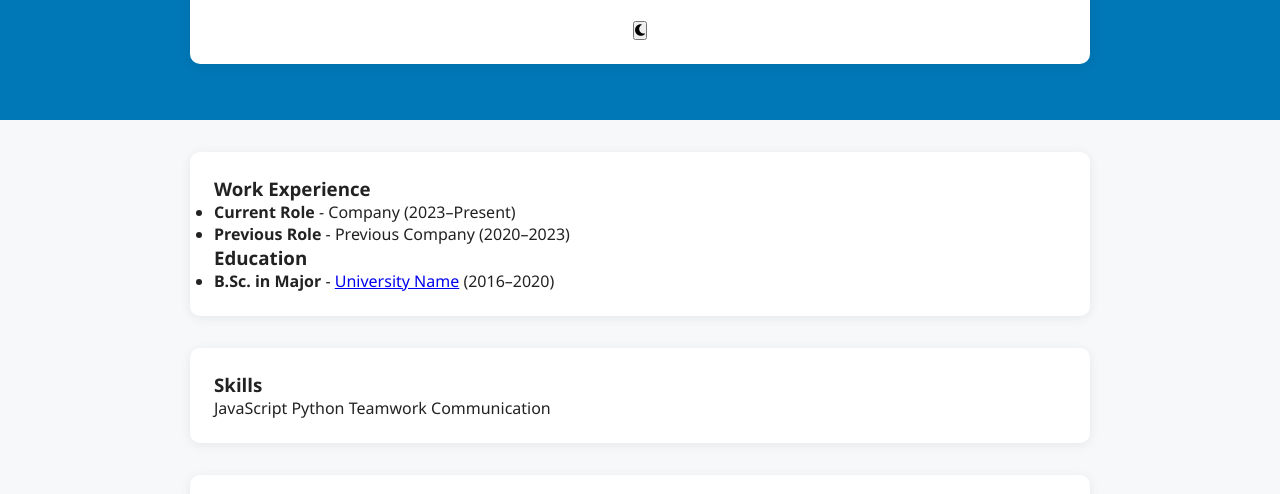
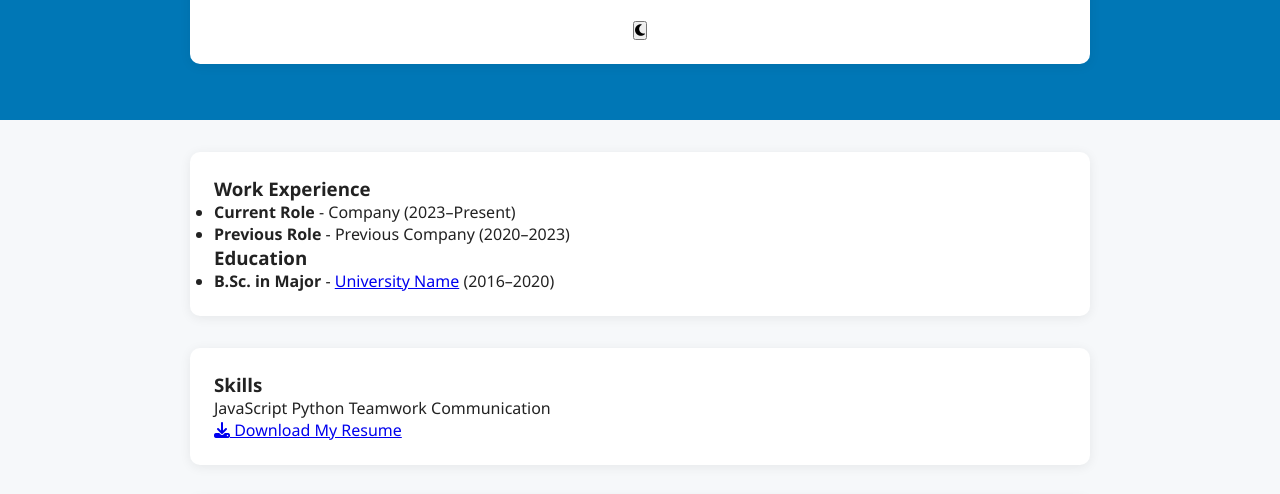
Before and after one commit to Chris-procoder/findchriscollins, a plain HTML site: page index.html in a window 1280 px wide. Shown: the part 236-730 px from the top of the page. Drawn offline with Linux system fonts and the light colour scheme.

Commit message:
Update index.html

```diff
--- a/index.html
+++ b/index.html
@@ -48,7 +48,14 @@
         <span class="badge">Teamwork</span>
         <span class="badge">Communication</span>
       </div>
-    </section>
+
+     <!-- Resume Download Link -->
+  <div class="resume-download">
+    <a href="Chris-Collins-Resume.pdf" download class="resume-btn" target="_blank">
+      <i class="fas fa-download"></i> Download My Resume
+    </a>
+  </div>
+</section>
 
     <section class="certificates container">
       <h3>Certificates</h3>
```
